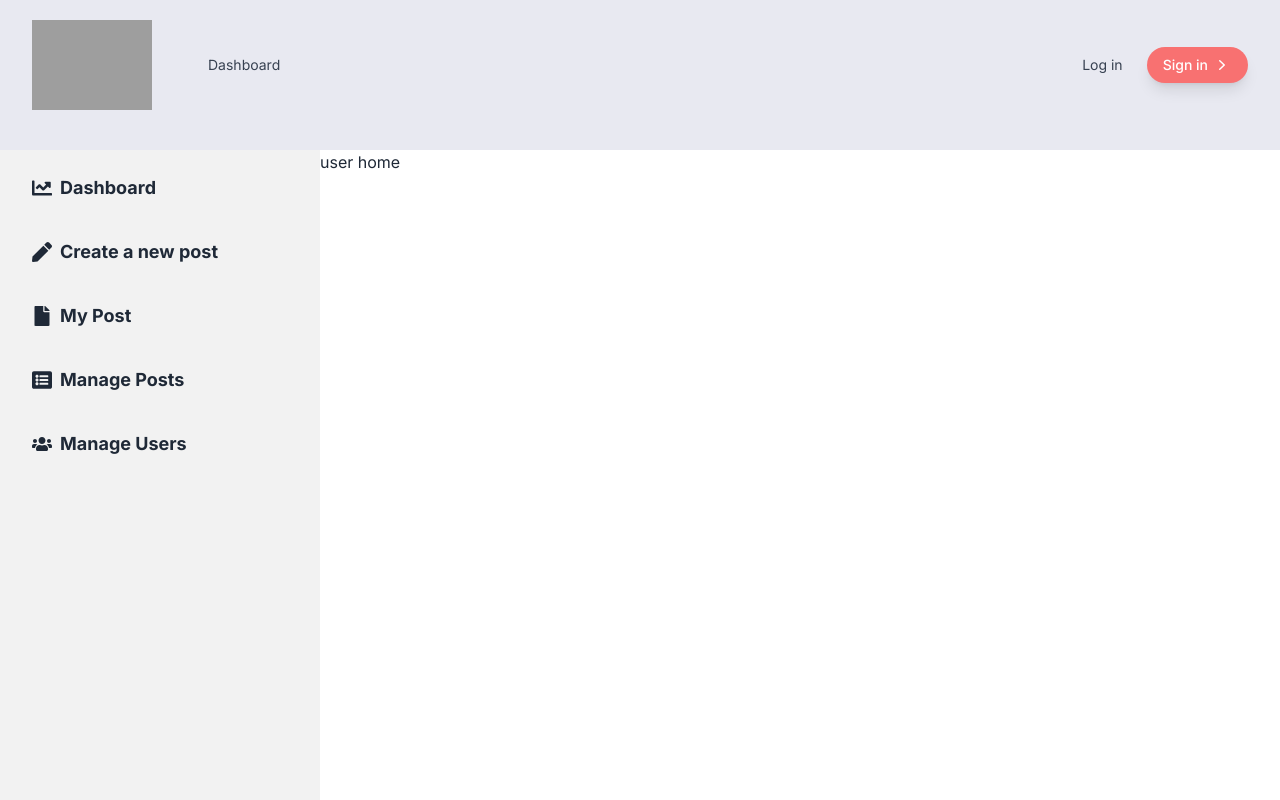
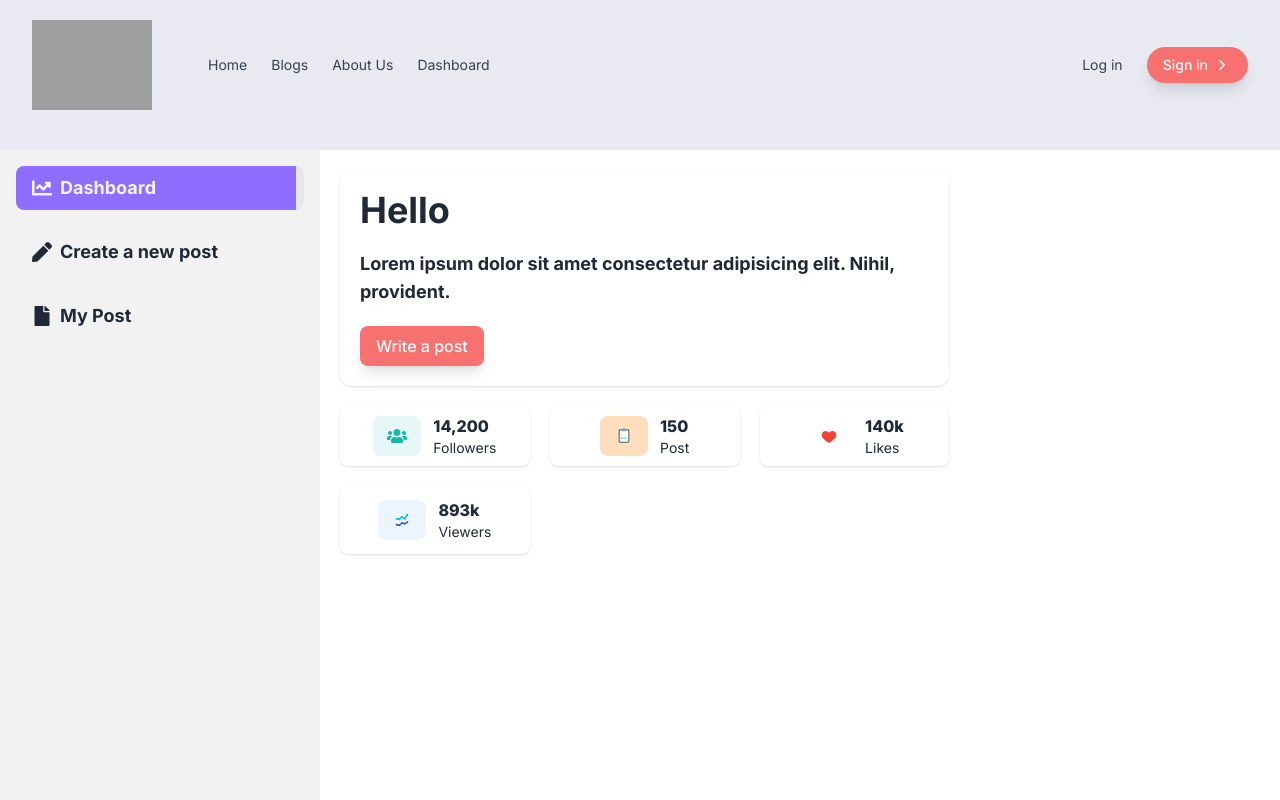
Before and after one commit to RayhanUddinFarhad/tech-weave-frontend, a Next.js app: page /dashboard/user-home in a window 1280 px wide. Shown: the top 800 px of the page. Built offline with nearby package versions, Linux system fonts and the light colour scheme; no server answers; grey boxes are pictures that could not be loaded; what lord-icon-element would draw is missing.

Commit message:
user dashboard done

```diff
--- a/src/app/dashboard/user-home/page.jsx
+++ b/src/app/dashboard/user-home/page.jsx
@@ -1,10 +1,11 @@
 import MainContent from '@/components/dashboard/MainContent';
+import UserDashboard from '@/components/dashboard/userDashboard/UserDashboard';
 import React from 'react';
 
 const page = () => {
     return (
         <MainContent>
-            user home
+            <UserDashboard></UserDashboard>
         </MainContent>
     );
 };
--- a/src/components/dashboard/MainContent.jsx
+++ b/src/components/dashboard/MainContent.jsx
@@ -6,17 +6,22 @@ import React, { useContext, useState } from 'react';
 import lottie from 'lottie-web';
 import { defineElement } from 'lord-icon-element';
 import { FaChartLine, FaColumns, FaFile, FaListAlt, FaPen, FaUsers } from "react-icons/fa";
+import useIsAdmin from '@/hooks/useIsAdmin';
 
 // define "lord-icon" custom element with default properties
 defineElement(lottie.loadAnimation);
 
 const MainContent = ({ children }) => {
-const {user} = useContext(AuthContext)
-const router = useRouter()
-const pathname = usePathname()
+    const { user } = useContext(AuthContext)
+    const router = useRouter()
+    const pathname = usePathname()
+
+    const [isAdmin] = useIsAdmin(user?.email)
 
 
-    const [admin, isadmin] = useState(true)
+
+
+
     return (
         <div className="drawer h-full lg:drawer-open bg-white">
             <input id="my-drawer-2" type="checkbox" className="drawer-toggle" />
@@ -28,23 +33,25 @@ const pathname = usePathname()
             <div className="drawer-side ">
                 <label htmlFor="my-drawer-2" className="drawer-overlay"></label>
                 {
-                    admin ? <ul className="menu p-4 w-80 text-lg space-y-5 font-bold min-h-full bg-base-200 text-base-content">
+                    isAdmin.role == 'admin' ? <ul className="menu p-4 w-80 text-lg space-y-5 font-bold min-h-full bg-base-200 text-base-content">
                         {/* Sidebar content here */}
-                        <li>  <Link href='/dashboard/admin-home' className={pathname === '/dashboard/admin-home' ? 'bg-[#8f6dff] text-gray-100 border-r-8 border-gray-200' : ''}><FaChartLine className='text-xl'/> Dashboard</Link></li>
+                        <li>  <Link href= '/dashboard/admin-home' className={pathname === '/dashboard/admin-home' ? 'bg-[#8f6dff] text-gray-100 border-r-8 border-gray-200' : ''}><FaChartLine className='text-xl' /> Dashboard</Link></li>
 
-                        <li><Link href='/dashboard/create-post' className={pathname === '/dashboard/create-post' ? 'bg-[#8f6dff] text-gray-100 border-r-8 border-gray-200' : ''}>  <FaPen className='text-xl'/> Create a new post</Link></li>
+                        <li><Link href='/dashboard/create-post' className={pathname === '/dashboard/create-post' ? 'bg-[#8f6dff] text-gray-100 border-r-8 border-gray-200' : ''}>  <FaPen className='text-xl' /> Create a new post</Link></li>
 
-                        <li><Link href='/dashboard/my-post' className={pathname === '/dashboard/my-post' ? 'bg-[#8f6dff] text-gray-100 border-r-8 border-gray-200' : ''}> <FaFile className='text-xl'/> My Post</Link></li>
-                        <li><Link href='/dashboard/admin-posts'  className={pathname === '/dashboard/admin-posts' ? 'bg-[#8f6dff] text-gray-100 border-r-8 border-gray-200' : ''}> <FaListAlt className='text-xl'/> Manage Posts</Link></li>
+                        <li><Link href='/dashboard/my-post' className={pathname === '/dashboard/my-post' ? 'bg-[#8f6dff] text-gray-100 border-r-8 border-gray-200' : ''}> <FaFile className='text-xl' /> My Post</Link></li>
+                        <li><Link href='/dashboard/admin-posts' className={pathname === '/dashboard/admin-posts' ? 'bg-[#8f6dff] text-gray-100 border-r-8 border-gray-200' : ''}> <FaListAlt className='text-xl' /> Manage Posts</Link></li>
 
-                        <li><Link href='/dashboard/admin-manage-users' className={pathname === '/dashboard/admin-manage-users' ? 'bg-[#8f6dff] text-gray-100 border-r-8 border-gray-200' : ''}> <FaUsers className='text-xl'/> Manage Users</Link></li>
+                        <li><Link href='/dashboard/admin-manage-users' className={pathname === '/dashboard/admin-manage-users' ? 'bg-[#8f6dff] text-gray-100 border-r-8 border-gray-200' : ''}> <FaUsers className='text-xl' /> Manage Users</Link></li>
                     </ul>
 
-                        : <ul className="menu p-4 w-80 min-h-full bg-base-200 text-base-content">
+                        : <ul className="menu p-4 w-80 text-lg space-y-5 font-bold min-h-full bg-base-200 text-base-content">
                             {/* Sidebar content here */}
-                            <li><Link href='/dashboard/home'>Dashboard</Link></li>
-                            <li><Link href='/dashboard/create-post'>Create a new post</Link></li>
-                            <li><Link href='/dashboard/my-post'>My Post</Link></li>
+                            <li>  <Link href= '/dashboard/user-home' className={pathname === '/dashboard/user-home' ? 'bg-[#8f6dff] text-gray-100 border-r-8 border-gray-200' : ''}><FaChartLine className='text-xl' /> Dashboard</Link></li>
+
+                        <li><Link href='/dashboard/create-post' className={pathname === '/dashboard/create-post' ? 'bg-[#8f6dff] text-gray-100 border-r-8 border-gray-200' : ''}>  <FaPen className='text-xl' /> Create a new post</Link></li>
+
+                        <li><Link href='/dashboard/my-post' className={pathname === '/dashboard/my-post' ? 'bg-[#8f6dff] text-gray-100 border-r-8 border-gray-200' : ''}> <FaFile className='text-xl' /> My Post</Link></li>
                         </ul>
                 }
 
--- /dev/null
+++ b/src/components/dashboard/userDashboard/UserDashboard.jsx
@@ -0,0 +1,96 @@
+
+'use client'
+
+import React, { useContext } from 'react';
+import Lottie, { LottiePlayer } from "lottie-react";
+import { AuthContext } from '@/context/AuthProvider';
+import { FaUsers } from 'react-icons/fa';
+import { FcLike, FcLineChart, FcSurvey } from "react-icons/fc";
+
+
+const UserDashboard = () => {
+    const {user} = useContext(AuthContext)
+    return (
+        <>
+
+
+        <div className='grid lg:grid-cols-3 gap-3 p-5'>
+
+            <div className='col-span-2'>
+
+
+                <div className='shadow p-5 max-w-screen-lg rounded-xl '>
+                <div className=' space-y-5'>
+                    <h1 className='text-4xl font-bold'>Hello <span className='text-gradient-primary'> {user?.displayName}</span></h1>
+                    <p className='text-lg font-bold'>Lorem ipsum dolor sit amet consectetur adipisicing elit. Nihil, provident.</p>
+                    <button className='button-primary rounded-lg'>Write a post</button>
+
+
+                </div>
+
+
+                </div>
+
+
+                <div className='grid lg:grid-cols-3 my-5 gap-5'>
+                    <div className='flex items-center justify-center py-2 px-0 gap-3 shadow rounded-lg'>
+                       <p className='bg-[#e6f7f8] py-3 px-1 rounded-lg'>
+
+                       <FaUsers className='w-10 text-teal-500'></FaUsers>
+                       </p>
+
+                        <div >
+                            <h1 className='font-extrabold'>14,200</h1>
+                            <p className='text-sm'>Followers</p>
+                        </div>
+
+                    </div>
+                    <div className='flex items-center justify-center py-2  gap-3 shadow rounded-lg'>
+                       <p className='bg-[#ffdebe] py-3 px-1 rounded-lg'>
+
+                       <FcSurvey className='w-10 text-teal-500'></FcSurvey>
+                       </p>
+
+                        <div >
+                            <h1 className='font-extrabold'>150</h1>
+                            <p className='text-sm'>Post</p>
+                        </div>
+
+                    </div>
+                    <div className='flex items-center justify-center p-1 gap-3 shadow rounded-lg'>
+                       <p className='bg-[##ffedf0] py-3 px-1 rounded-lg'>
+
+                       <FcLike className='w-10 text-teal-500'></FcLike>
+                       </p>
+
+                        <div >
+                            <h1 className='font-extrabold'>140k</h1>
+                            <p className='text-sm'>Likes</p>
+                        </div>
+
+                    </div>
+                    <div className='flex items-center justify-center p-3 gap-3 shadow rounded-lg'>
+                       <p className='bg-[#ecf4fe] py-3 px-1 rounded-lg'>
+
+                       <FcLineChart className='w-10 text-teal-500'></FcLineChart>
+                       </p>
+
+                        <div >
+                            <h1 className='font-extrabold'>893k</h1>
+                            <p className='text-sm'>Viewers</p>
+                        </div>
+
+                    </div>
+
+                </div>
+            </div>
+
+
+        </div>
+
+
+        </>
+    );
+};
+
+export default UserDashboard;
--- a/src/components/shared/Navbar.jsx
+++ b/src/components/shared/Navbar.jsx
@@ -64,9 +64,20 @@ const Navbar = () => {
                 <div className={`flex-1 items-center mt-8 md:mt-0 md:flex ${state ? 'block' : 'hidden'} `}>
                     <ul className="justify-center items-center space-y-6 md:flex md:space-x-6 md:space-y-0">
 
-                                    <li  className="text-gray-700 hover:text-gray-900">
 
-                                        <Link href={`${isAdmin === 'admin' ?
+                        <li className="text-gray-700 hover:text-gray-900">
+                            <Link href='/'>Home</Link>
+                        </li>
+                        <li className="text-gray-700 hover:text-gray-900">
+                            <Link href='/'>Blogs</Link>
+                        </li>
+                        <li className="text-gray-700 hover:text-gray-900">
+                            <Link href='/'>About Us</Link>
+                        </li>
+
+                        <li className="text-gray-700 hover:text-gray-900">
+
+                            <Link href={`${isAdmin?.role === 'admin' ?
                                 '/dashboard/admin-home' : '/dashboard/user-home'}`} className="block">
                                 Dashboard
                             </Link>
```
Lines whose indentation alone changed are shown as unchanged.
